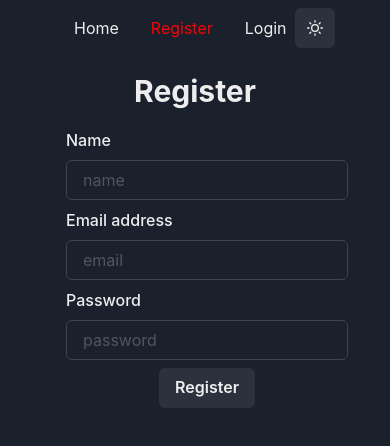
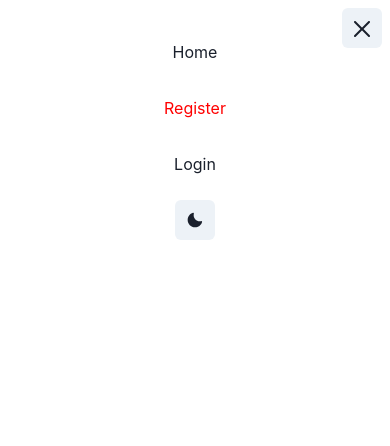
Before and after one commit to artipavl/goit-react-hw-08-phonebook, a React (Create React App) app: page /goit-react-hw-08-phonebook/register in a window 390 px wide. Both pictures are taken after a click on the button "Toggle". Shown: the top 446 px of the page. Built offline with nearby package versions, Linux system fonts and the light colour scheme.

Commit message:
Додає адаптивність

```diff
--- a/src/components/Contacts/ContactItem.jsx
+++ b/src/components/Contacts/ContactItem.jsx
@@ -31,10 +31,10 @@ export const ContactItem = ({ contact }) => {
         gap={4}
       >
         <Box display="flex" alignItems="center">
-          <Text as="span" maxWidth={['100px', '300px', '400px']} noOfLines={1}>
+          <Text as="span" maxWidth={['70px', '300px', '400px']} noOfLines={1}>
             {name}
           </Text>
-          <Text as="span" maxWidth={['100px', '300px', '400px']} noOfLines={1}>
+          <Text as="span" maxWidth={['140px', '300px', '400px']} noOfLines={1}>
             : {number}
           </Text>
         </Box>
--- a/src/components/Layout.jsx
+++ b/src/components/Layout.jsx
@@ -1,47 +1,72 @@
-import {
-  IconButton,
-  useColorMode,
-  Box,
-  Button,
-  Text,
-} from '@chakra-ui/react';
-import { MoonIcon, SunIcon } from '@chakra-ui/icons';
+import { IconButton, useColorMode, Box, Button, Text } from '@chakra-ui/react';
+import { CloseIcon, HamburgerIcon, MoonIcon, SunIcon } from '@chakra-ui/icons';
 import { Suspense, useState } from 'react';
 import { useDispatch, useSelector } from 'react-redux';
 import { NavLink, Outlet } from 'react-router-dom';
 import { authLogout } from 'redux/auth/operations/authLogout';
 import { Section } from './Section/Section';
+import { useTheme } from '@emotion/react';
 
 export const Layout = () => {
   const [openNav, setOpenNav] = useState(false);
   const email = useSelector(s => s.auth.user.email);
   const isLoggedIn = useSelector(state => state.auth.isLoggedIn);
   const { colorMode, toggleColorMode } = useColorMode();
-
+  const theme = useTheme();
+  console.log(theme);
   const dispatch = useDispatch();
 
   const onLogout = () => {
     dispatch(authLogout());
   };
 
-  const opas = openNav ? 1 : 0
+  const opas = openNav ? 1 : 0;
   return (
     <>
       {!isLoggedIn && (
-        <Box as="header">
-          <Section>
+        <Box as="header" position="relative">
+          <Section h={16}>
+            <IconButton
+              position="absolute"
+              right={2}
+              top={2}
+              zIndex="99999"
+              marginLeft="auto"
+              display={['block', 'none']}
+              onClick={() => setOpenNav(!openNav)}
+              aria-label="Toggle"
+              icon={
+                openNav ? (
+                  <CloseIcon boxSize={4} />
+                ) : (
+                  <HamburgerIcon boxSize={4} />
+                )
+              }
+            />
             <Box
+              position={['absolute', 'relative']}
+              left="0"
+              top="0"
               display="flex"
-              justifyContent="space-between"
+              gap={['16px', '0']}
+              bg={colorMode === 'light' ? 'white' : 'gray.800'}
+              flexDirection={['column', 'unset']}
+              justifyContent={['start', 'space-between']}
               py={2}
+              paddingTop={['32px', '0px']}
               w="100%"
               m={0}
+              zIndex="1"
+              opacity={[opas, 1]}
+              visibility={[openNav ? 'visible' : 'hidden', 'visible']}
+              h={['100vh', 'inherit']}
             >
               <Box
                 as="nav"
                 display="flex"
                 justifyContent="center"
                 alignItems="center"
+                flexDirection={['column', 'unset']}
                 gap={4}
               >
                 <Box>
@@ -107,22 +132,49 @@ export const Layout = () => {
         </Box>
       )}
       {isLoggedIn && (
-        <Box as="header">
-          <Section>
+        <Box as="header" position="relative">
+          <Section h={16}>
+            <IconButton
+              position="absolute"
+              right={2}
+              top={2}
+              zIndex="99999"
+              marginLeft="auto"
+              display={['block', 'none']}
+              onClick={() => setOpenNav(!openNav)}
+              aria-label="Toggle"
+              icon={
+                openNav ? (
+                  <CloseIcon boxSize={4} />
+                ) : (
+                  <HamburgerIcon boxSize={4} />
+                )
+              }
+            />
             <Box
+              position={['absolute', 'relative']}
+              left="0"
+              top="0"
               display="flex"
-              justifyContent="space-between"
+              gap={['16px', '0']}
+              bg={colorMode === 'light' ? 'white' : 'gray.800'}
+              flexDirection={['column', 'unset']}
+              justifyContent={['start', 'space-between']}
               py={2}
+              paddingTop={['32px', '0px']}
               w="100%"
               m={0}
-              opacity={[ opas ,1]}
-              backgroundColor={openNav ? { md: 'red' } : { md: 'blue' }}
+              zIndex="1"
+              opacity={[opas, 1]}
+              visibility={[openNav ? 'visible' : 'hidden', 'visible']}
+              h={['100vh', 'inherit']}
             >
               <Box
                 as="nav"
                 display="flex"
                 justifyContent="center"
                 alignItems="center"
+                flexDirection={['column', 'unset']}
                 gap={4}
               >
                 <Box>
@@ -158,12 +210,14 @@ export const Layout = () => {
                 display="flex"
                 justifyContent="center"
                 alignItems="center"
+                flexDirection={['column', 'unset']}
                 gap={4}
               >
                 <Box
                   display="flex"
                   justifyContent="center"
                   alignItems="center"
+                  flexDirection={['column', 'unset']}
                   gap={4}
                 >
                   <Text>{email}</Text>
--- a/src/pages/Home.jsx
+++ b/src/pages/Home.jsx
@@ -1,12 +1,14 @@
+import { Section } from "components/Section/Section";
+
 export const Home = () => {
     return (
-      <div>
+      <Section>
         <h1>
           Task manager welcome page{' '}
           <span role="img" aria-label="Greeting icon">
             💁‍♀️
           </span>
         </h1>
-      </div>
+      </Section>
     );
 }
--- a/src/pages/Login.jsx
+++ b/src/pages/Login.jsx
@@ -31,7 +31,7 @@ export const Login = () => {
   };
 
   return (
-    <Section title="Login" paddingTop={4}>
+    <Section title="Login">
       <form onSubmit={e => submitForm(e)}>
         <Flex
           minWidth="max-content"
```
